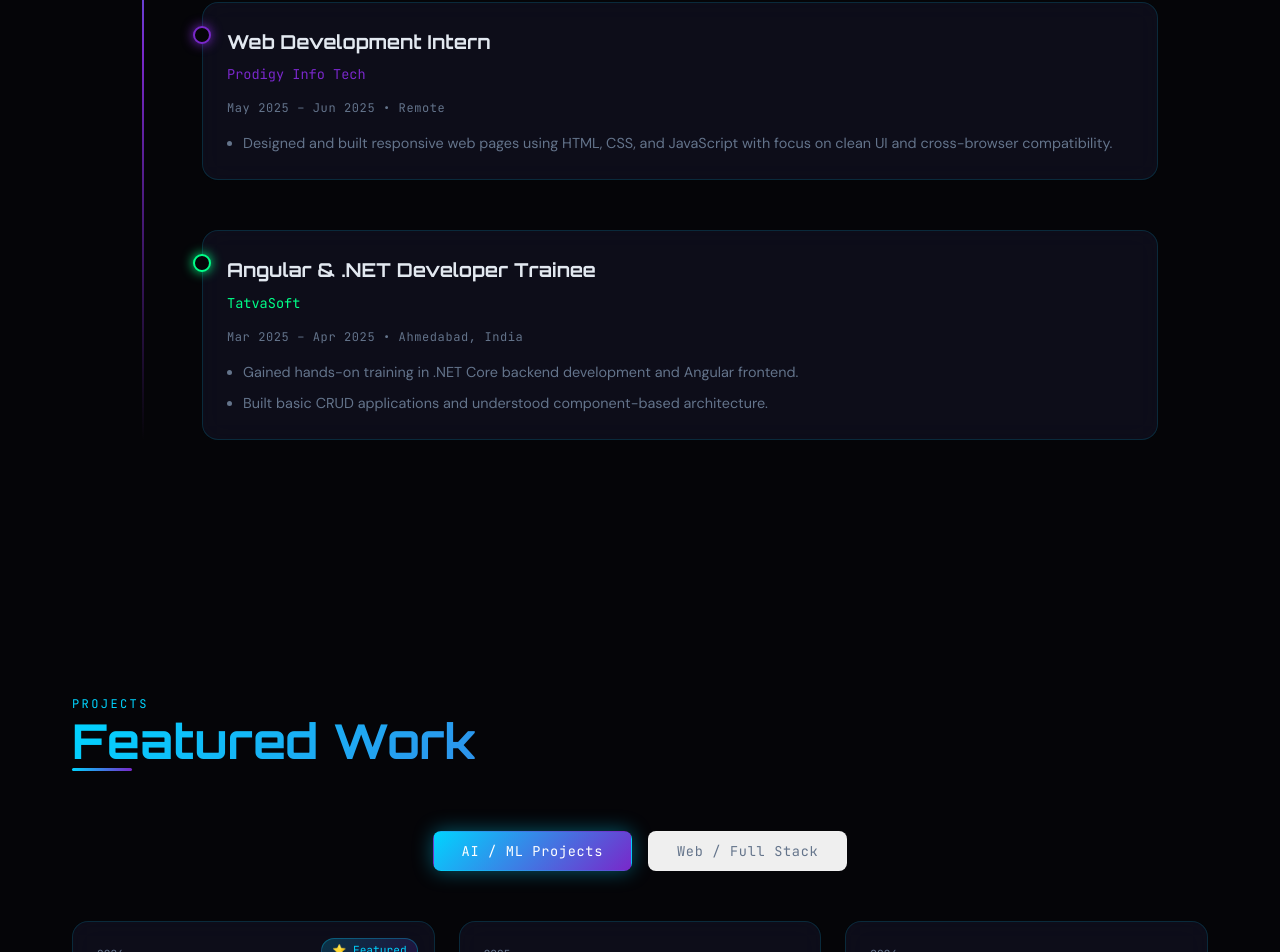
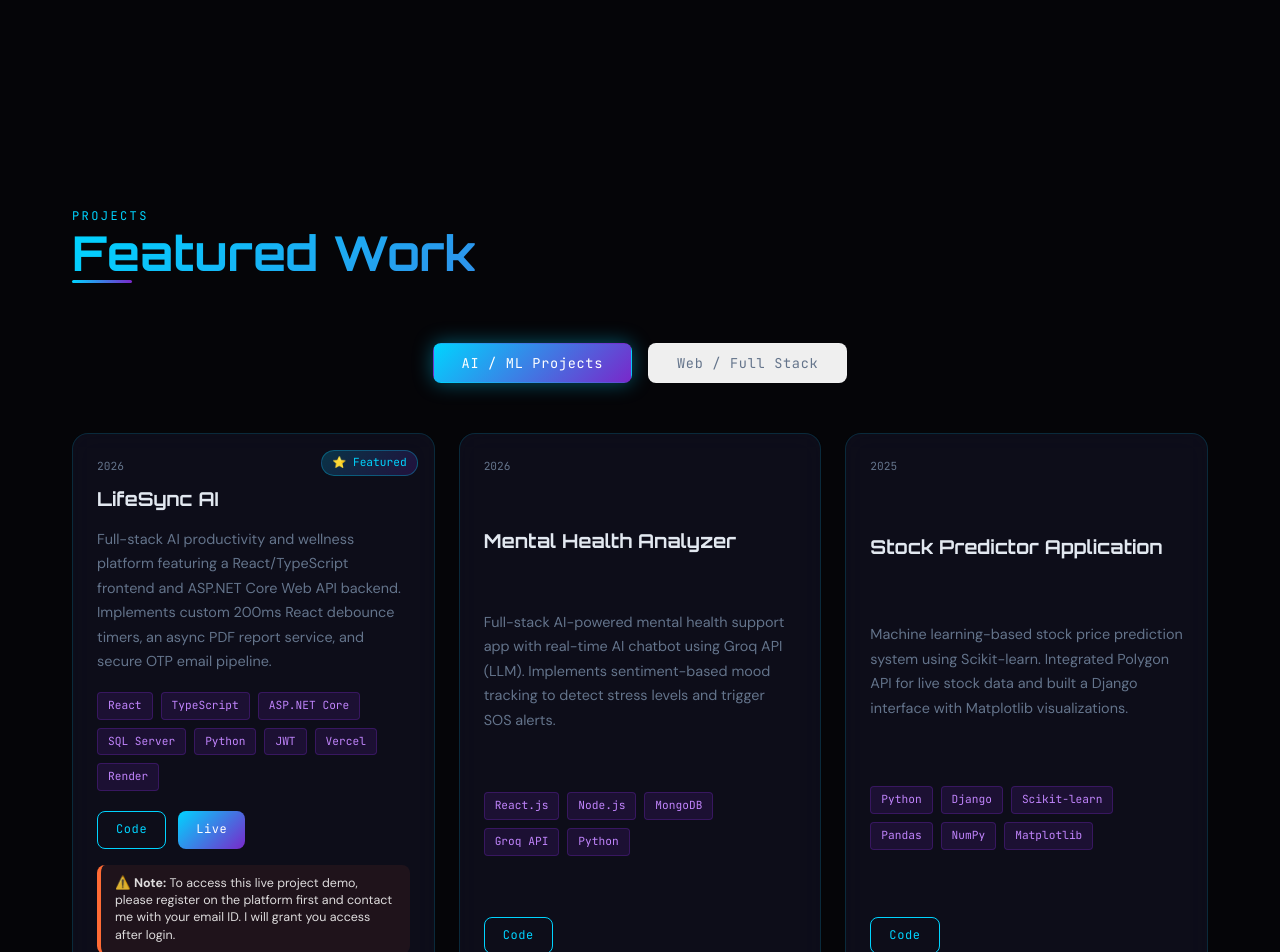
Before and after one commit to darshilprajapati/darshil-golaniya-portfolio, a React (Vite) app: page / in a window 1280 px wide. Shown: the part 3000-3952 px from the top of the page. Built offline with nearby package versions, Linux system fonts and the light colour scheme.

Commit message:
Update resume PDF, remove prodigy & tatvasoft internships, add LifeSync AI project

```diff
--- a/src/components/Projects/ProjectCard.tsx
+++ b/src/components/Projects/ProjectCard.tsx
@@ -8,6 +8,7 @@ interface Project {
   demo: string;
   year: string;
   highlight?: boolean;
+  note?: string;
 }
 
 interface Props {
@@ -124,6 +125,24 @@ const ProjectCard = ({ project }: Props) => {
           </a>
         )}
       </div>
+
+      {project.note && (
+        <div
+          style={{
+            marginTop: "16px",
+            padding: "10px 14px",
+            borderRadius: "8px",
+            backgroundColor: "rgba(255, 107, 53, 0.08)",
+            borderLeft: "4px solid #ff6b35",
+            fontSize: "0.78rem",
+            color: "rgba(255, 255, 255, 0.85)",
+            lineHeight: "1.4",
+            textAlign: "left",
+          }}
+        >
+          ⚠️ <strong>Note:</strong> {project.note}
+        </div>
+      )}
     </motion.div>
   );
 };
--- a/src/data/portfolioData.ts
+++ b/src/data/portfolioData.ts
@@ -61,30 +61,20 @@ export const experience = [
       "Developed activity logging and audit dashboards using React.js with real-time REST API integration, improving system transparency.",
     ],
   },
-  {
-    company: "Prodigy Info Tech",
-    role: "Web Development Intern",
-    period: "May 2025 – Jun 2025",
-    location: "Remote",
-    color: "#7928ca",
-    points: [
-      "Designed and built responsive web pages using HTML, CSS, and JavaScript with focus on clean UI and cross-browser compatibility.",
-    ],
-  },
-  {
-    company: "TatvaSoft",
-    role: "Angular & .NET Developer Trainee",
-    period: "Mar 2025 – Apr 2025",
-    location: "Ahmedabad, India",
-    color: "#00ff88",
-    points: [
-      "Gained hands-on training in .NET Core backend development and Angular frontend.",
-      "Built basic CRUD applications and understood component-based architecture.",
-    ],
-  },
 ];
 
 export const aimlProjects = [
+  {
+    title: "LifeSync AI",
+    description:
+      "Full-stack AI productivity and wellness platform featuring a React/TypeScript frontend and ASP.NET Core Web API backend. Implements custom 200ms React debounce timers, an async PDF report service, and secure OTP email pipeline.",
+    tech: ["React", "TypeScript", "ASP.NET Core", "SQL Server", "Python", "JWT", "Vercel", "Render"],
+    github: "https://github.com/darshilprajapati/Lifeasync-ai",
+    demo: "https://lifeasync-ai.vercel.app",
+    year: "2026",
+    highlight: true,
+    note: "To access this live project demo, please register on the platform first and contact me with your email ID. I will grant you access after login.",
+  },
   {
     title: "Mental Health Analyzer",
     description:
@@ -93,7 +83,7 @@ export const aimlProjects = [
     github: "https://github.com/darshilprajapati/MindCare",
     demo: "#",
     year: "2026",
-    highlight: true,
+    highlight: false,
   },
   {
     title: "Stock Predictor Application",
@@ -119,6 +109,17 @@ export const aimlProjects = [
 
 export const webProjects = [
   {
+    title: "LifeSync AI",
+    description:
+      "Full-stack AI productivity and wellness platform featuring a React/TypeScript frontend and ASP.NET Core Web API backend. Implements custom 200ms React debounce timers, an async PDF report service, and secure OTP email pipeline.",
+    tech: ["React", "TypeScript", "ASP.NET Core", "SQL Server", "Python", "JWT", "Vercel", "Render"],
+    github: "https://github.com/darshilprajapati/Lifeasync-ai",
+    demo: "https://lifeasync-ai.vercel.app",
+    year: "2026",
+    highlight: true,
+    note: "To access this live project demo, please register on the platform first and contact me with your email ID. I will grant you access after login.",
+  },
+  {
     title: "Web-Based Collaboration Portal",
     description:
       "Full-stack portal for secure document and folder management with RBAC, JWT authentication, activity logging and audit dashboards with real-time REST API integration.",
@@ -126,7 +127,7 @@ export const webProjects = [
     github: "https://github.com/darshilprajapati/Tatvasoft_internship_2025",
     demo: "#",
     year: "2026",
-    highlight: true,
+    highlight: false,
   },
   {
     title: "Django Online Quiz System",
```
Also changed, not shown: 1 other file (tests, documents, lock files or other folders).
